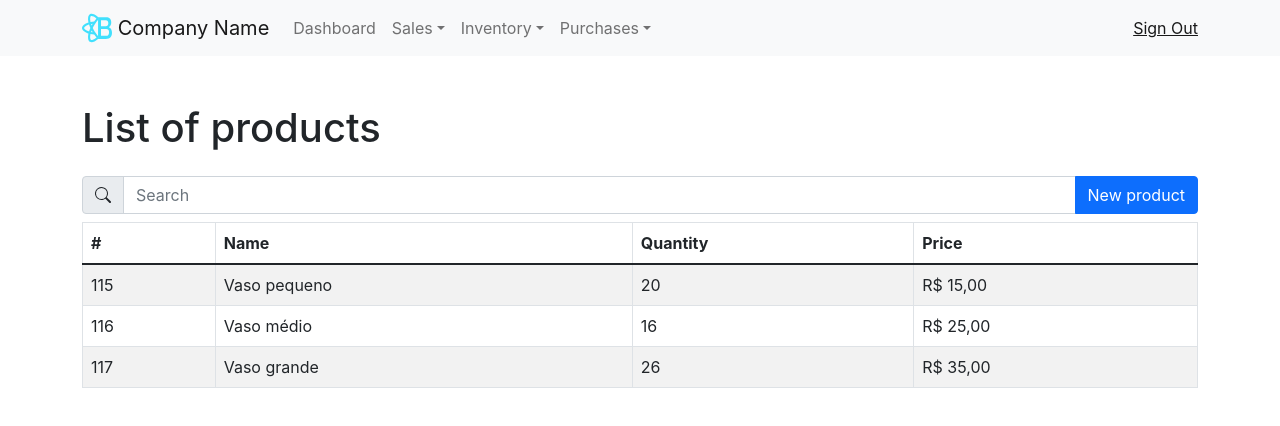
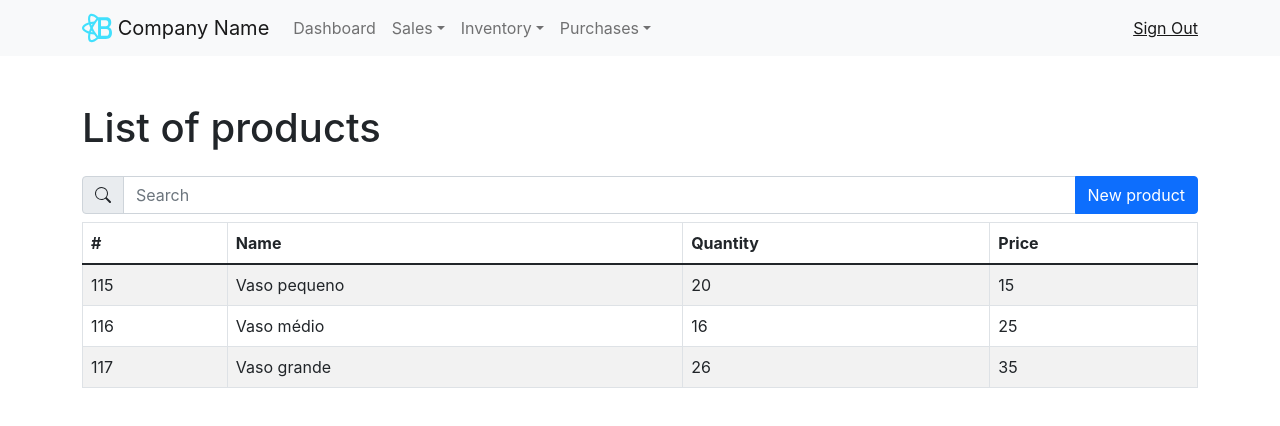
Before and after one commit to devstacks-dev/open-erp, a React (Create React App) app in the folder webclient/: page /products in a window 1280 px wide. Shown: the top 426 px of the page. Built offline with nearby package versions, Linux system fonts and the light colour scheme.

Commit message:
#6 Use of SharedTable instead of Table. SharedTable is simple for now.

```diff
--- a/webclient/src/components/pages/products/view/page.view-products.tsx
+++ b/webclient/src/components/pages/products/view/page.view-products.tsx
@@ -1,9 +1,12 @@
 import './page.view-products.scss';
 import SharedPageTitle from "../../../shared/page-title/shared.page-title";
 import React from "react";
-import { Button, Col, FormControl, InputGroup, Row, Table } from "react-bootstrap";
+import { Button, Col, FormControl, InputGroup, Row } from "react-bootstrap";
 import i18n from "i18next";
 import { BsSearch } from "react-icons/bs";
+import SharedTable from "../../../shared/table/shared.table";
+import { SharedTableColumn } from "../../../shared/table/shared.table.column";
+import { SharedTableColumnType } from "../../../shared/table/shared.table.column-type";
 
 class PageViewProducts extends React.Component {
     private t(relativeI18nKey: string): string {
@@ -11,6 +14,19 @@ class PageViewProducts extends React.Component {
     }
 
     render(): JSX.Element {
+        const columns: SharedTableColumn[] = [
+            { Label: '#', Type: SharedTableColumnType.String },
+            { Label: this.t('Columns.Name'), Type: SharedTableColumnType.String },
+            { Label: this.t('Columns.Qty'), Type: SharedTableColumnType.String },
+            { Label: this.t('Columns.Price'), Type: SharedTableColumnType.String },
+        ];
+
+        const rows: unknown[][] = [
+            [115, 'Vaso pequeno', 20, 15],
+            [116, 'Vaso médio', 16, 25],
+            [117, 'Vaso grande', 26, 35]
+        ];
+
         return (
             <>
                 <SharedPageTitle Title="Pages.ViewProducts.Title" />
@@ -31,36 +47,7 @@ class PageViewProducts extends React.Component {
                 </Row>
                 <Row className="mt-2">
                     <Col>
-                        <Table striped bordered hover>
-                            <thead>
-                                <tr>
-                                    <th>#</th>
-                                    <th>{this.t('Columns.Name')}</th>
-                                    <th>{this.t('Columns.Qty')}</th>
-                                    <th>{this.t('Columns.Price')}</th>
-                                </tr>
-                            </thead>
-                            <tbody>
-                                <tr>
-                                    <td>115</td>
-                                    <td>Vaso pequeno</td>
-                                    <td>20</td>
-                                    <td>R$ 15,00</td>
-                                </tr>
-                                <tr>
-                                    <td>116</td>
-                                    <td>Vaso médio</td>
-                                    <td>16</td>
-                                    <td>R$ 25,00</td>
-                                </tr>
-                                <tr>
-                                    <td>117</td>
-                                    <td>Vaso grande</td>
-                                    <td>26</td>
-                                    <td>R$ 35,00</td>
-                                </tr>
-                            </tbody>
-                        </Table>
+                        <SharedTable Columns={columns} Rows={rows} />
                     </Col>
                 </Row>
             </>
--- /dev/null
+++ b/webclient/src/components/shared/table/shared.table.column-type.ts
@@ -0,0 +1,7 @@
+export enum SharedTableColumnType {
+    Currency,
+    Date,
+    DateTime,
+    Number,
+    String
+}
--- /dev/null
+++ b/webclient/src/components/shared/table/shared.table.tsx
@@ -0,0 +1,47 @@
+import { Table } from "react-bootstrap";
+import React from "react";
+import { SharedTableColumn } from "./shared.table.column";
+
+interface SharedTableProps {
+    Columns: SharedTableColumn[];
+    Rows: unknown[][];
+}
+
+class SharedTable extends React.Component<SharedTableProps> {
+    render(): JSX.Element {
+        return (
+            <Table striped bordered hover>
+                <thead>{this.createTableHeadRow()}</thead>
+                <tbody>{this.createTableBodyRows()}</tbody>
+            </Table>
+        );
+    }
+
+    private createTableHeadRow(): JSX.Element {
+        return (
+            <tr>
+                {this.props.Columns.map((column: SharedTableColumn) => {
+                    return <th>{column.Label}</th>
+                })}
+            </tr>
+        );
+    }
+
+    private createTableBodyRows(): JSX.Element {
+        return (
+            <>
+                {this.props.Rows.map((row: unknown[]) => {
+                    return (
+                        <tr>
+                            {row.map((column) => {
+                                return <td>{column as string}</td>
+                            })}
+                        </tr>
+                    );
+                })}
+            </>
+        );
+    }
+}
+
+export default SharedTable;
```
Also changed, not shown: webclient/src/components/shared/table/shared.table.column.ts (added, +7 -0 lines).
